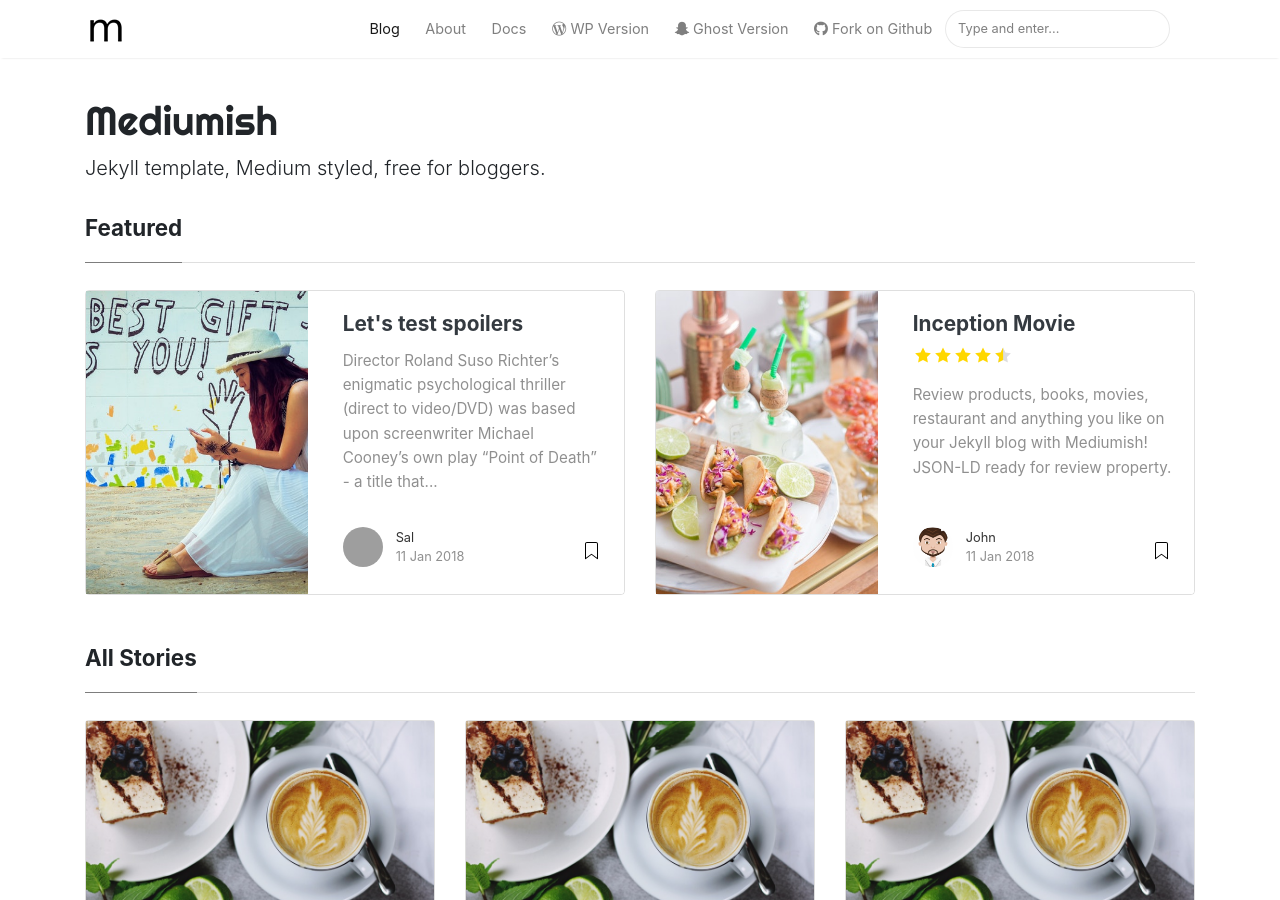
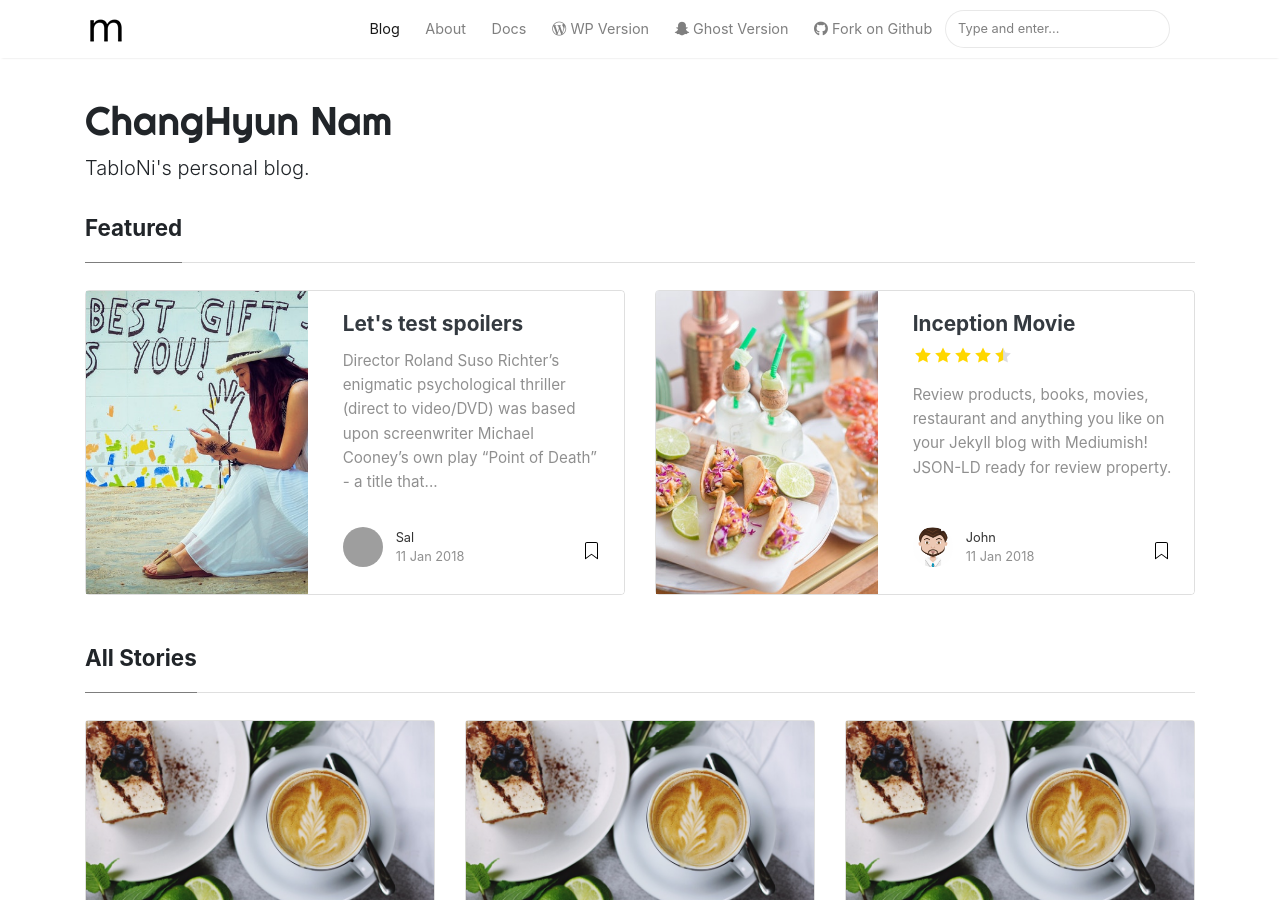
Before and after one commit to TabloNi/tabloni.github.io, a Jekyll site: the page built from index.html, in a window 1280 px wide and 900 px high. Built offline with Jekyll 4.4.1, drawn with Linux system fonts in a browser that asks for light colours; nearby versions of some CDN libraries; the list of posts is cut into pages by our own code; some of the changed text lies outside the part shown; grey boxes are pictures that could not be loaded.

```diff
--- a/_config.yml
+++ b/_config.yml
@@ -1,7 +1,7 @@
 # Site
-name: "Mediumish"
-title: "Mediumish"
-description: "Jekyll template, Medium styled, free for bloggers."
+name: "ChangHyun Nam"
+title: "TabloNi's Blog"
+description: "TabloNi's personal blog."
 logo: 'assets/images/logo.png'
 favicon: 'assets/images/logo.png'
 baseurl: '/tabloni.github.io/'
```
Also changed, not shown: 1 other file.
